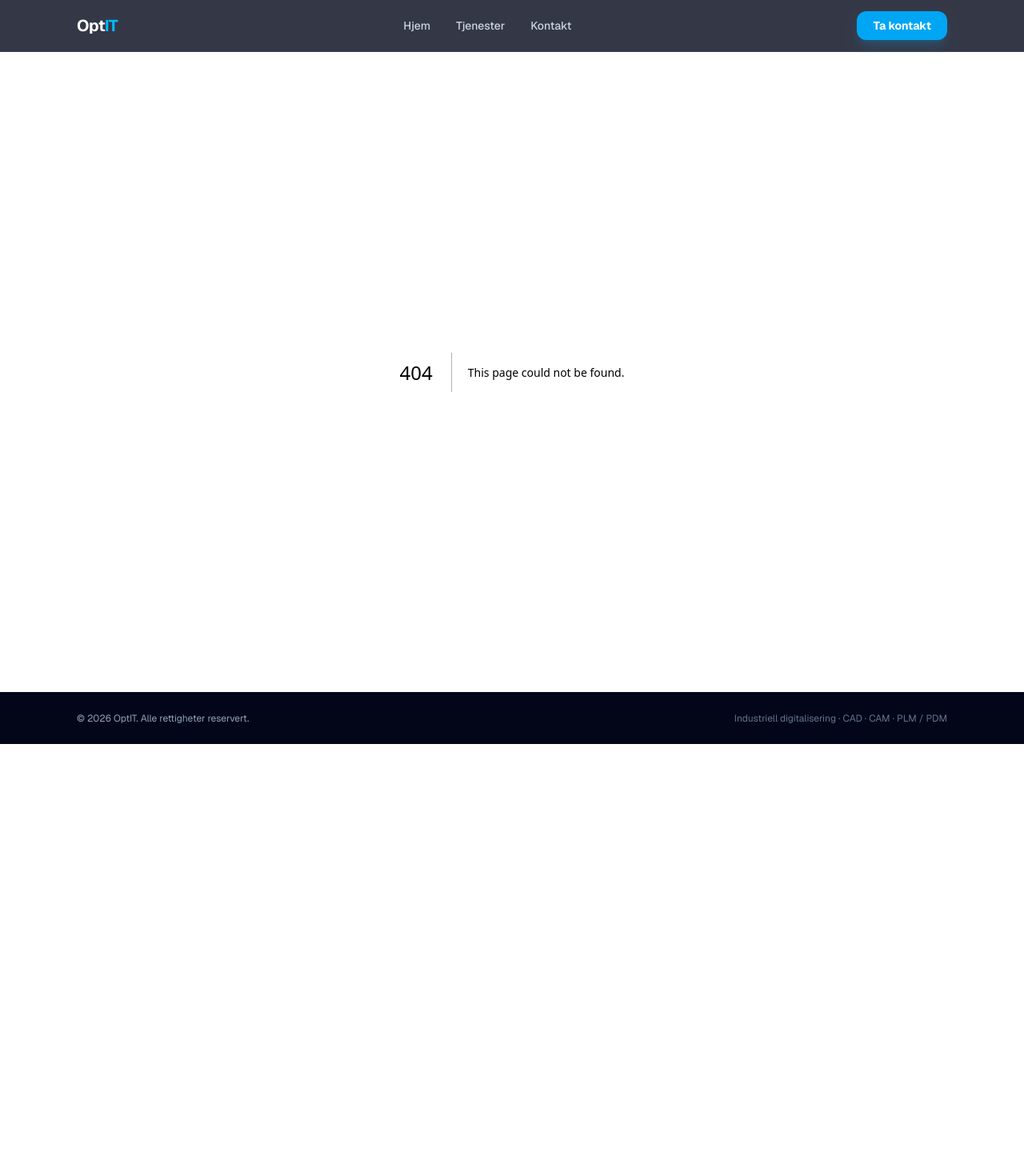
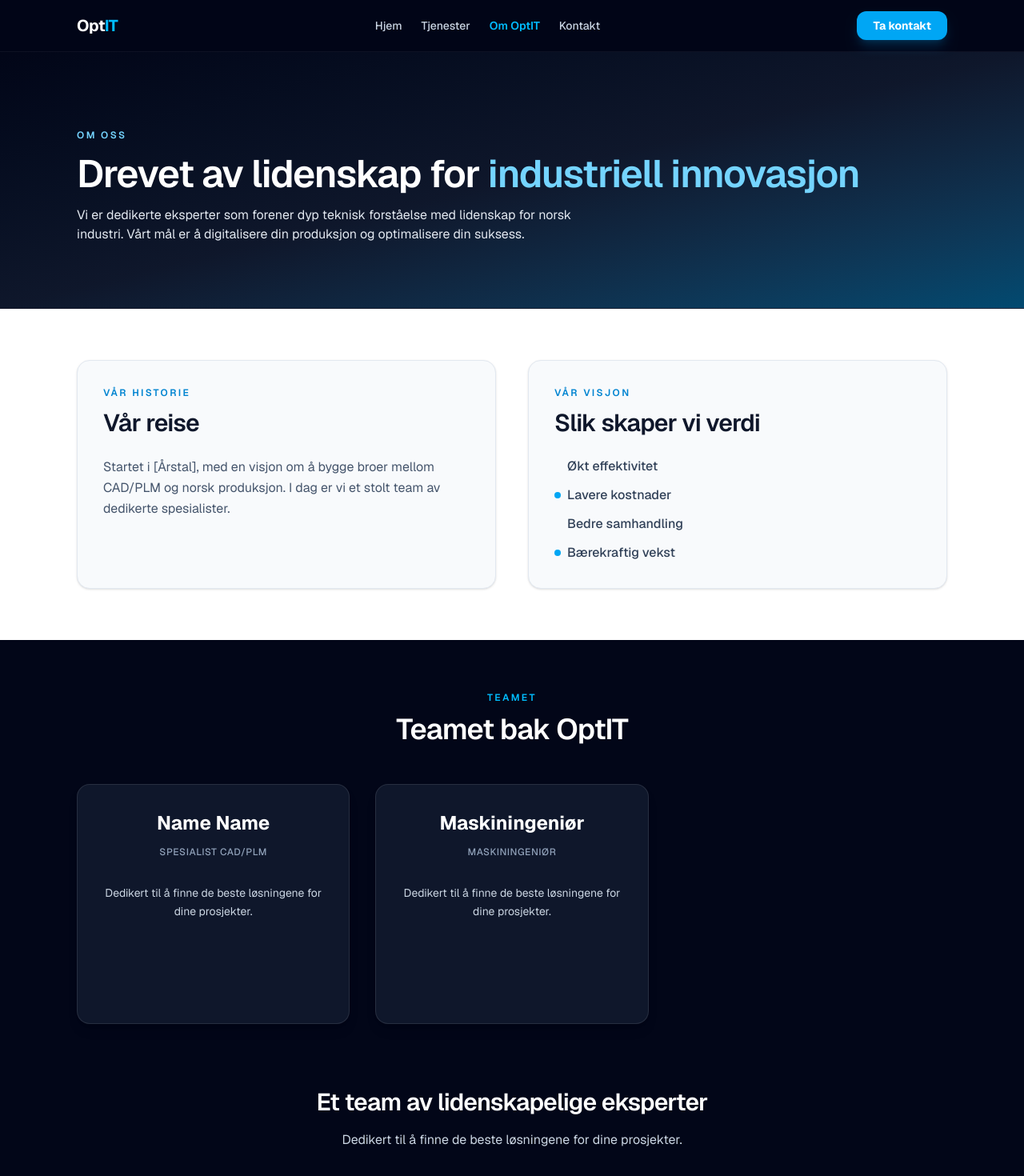
Before and after one commit to andreLouisK/OptIt, a Next.js app: page /om-optit in a window 1280 px wide. Before the commit this address had no page. Shown: the top 1470 px of the page at 80% size. Before the commit the page ends 930 px from the top, so only its background shows below. Built offline with nearby package versions, Linux system fonts and the light colour scheme.

Commit message:
Første utkast av Om Optit siden laget

```diff
--- /dev/null
+++ b/src/app/om-optit/page.tsx
@@ -0,0 +1,13 @@
+import { AboutHero } from "@/components/om-optit/AboutHero";
+import { OurStory } from "@/components/om-optit/OurStory";
+import { Team } from "@/components/om-optit/Team";
+
+export default function AboutPage() {
+  return (
+    <main>
+      <AboutHero />
+      <OurStory />
+      <Team />
+    </main>
+  );
+}
--- a/src/components/layout/SiteHeader.tsx
+++ b/src/components/layout/SiteHeader.tsx
@@ -2,12 +2,14 @@
 
 import { useState, useEffect } from "react";
 import Link from "next/link";
+import { usePathname } from "next/navigation"; // <--- Importer usePathname
 import { cn } from "@/lib/utils";
-import { Menu, X, ArrowRight } from "lucide-react";
+import { Menu, X } from "lucide-react"; // <--- ArrowRight er fjernet
 
 const navItems = [
   { href: "/", label: "Hjem" },
   { href: "/tjenester", label: "Tjenester" },
+  { href: "/om-optit", label: "Om OptIT" },
   { href: "/kontakt", label: "Kontakt" },
 ] as const;
 
@@ -18,6 +20,7 @@ interface NavItem {
 
 export function SiteHeader() {
   const [isOpen, setIsOpen] = useState(false);
+  const pathname = usePathname(); // <--- Henter nåværende path
 
   // Hindrer scrolling når menyen er åpen
   useEffect(() => {
@@ -27,6 +30,12 @@ export function SiteHeader() {
       document.body.style.overflow = "unset";
     }
   }, [isOpen]);
+
+  // Hjelpefunksjon for å sjekke om en rute er aktiv
+  const isActive = (href: string) => {
+    if (href === "/" && pathname !== "/") return false; // Hjem er kun aktiv på nøyaktig '/'
+    return pathname.startsWith(href); // Andre ruter er aktive hvis pathname starter med href
+  };
 
   return (
     <>
@@ -40,12 +49,18 @@ export function SiteHeader() {
           </Link>
 
           {/* DESKTOP NAV */}
-          <nav className="hidden items-center gap-8 text-sm font-medium text-slate-300 md:flex">
+          <nav className="hidden items-center gap-6 text-sm font-medium md:flex">
             {navItems.map((item) => (
               <Link
                 key={item.href}
                 href={item.href}
-                className="transition-colors hover:text-sky-400"
+                className={cn(
+                  "py-2 transition-colors",
+                  // Dynamisk styling basert på aktiv rute (kun tekstfarge)
+                  isActive(item.href)
+                    ? "text-sky-400 font-semibold" // Aktiv style
+                    : "text-slate-300 hover:text-sky-400" // Inaktiv style + hover
+                )}
               >
                 {item.label}
               </Link>
@@ -87,13 +102,17 @@ export function SiteHeader() {
                 href={item.href}
                 onClick={() => setIsOpen(false)}
                 className={cn(
-                  "group flex items-center justify-between border-b border-white/5 pb-4 text-3xl font-semibold text-white transition-all",
+                  "group flex items-center border-b border-white/5 pb-4 text-3xl font-semibold transition-all",
+                  // Dynamisk styling basert på aktiv rute (kun tekstfarge)
+                  isActive(item.href)
+                    ? "text-sky-400 translate-x-1" // Aktiv style (farge + liten flytting)
+                    : "text-white hover:text-sky-400", // Inaktiv style + hover
                   isOpen ? "translate-y-0 opacity-100" : "translate-y-4 opacity-0"
                 )}
                 style={{ transitionDelay: `${index * 100}ms` }}
               >
                 {item.label}
-                <ArrowRight className="text-sky-400 opacity-0 transition-all group-hover:translate-x-2 group-hover:opacity-100" />
+                {/* ArrowRight er fjernet */}
               </Link>
             ))}
           </nav>
--- /dev/null
+++ b/src/components/om-optit/AboutHero.tsx
@@ -0,0 +1,24 @@
+import Link from "next/link";
+
+export function AboutHero() {
+  return (
+    <section className="border-b border-white/5 bg-gradient-to-br from-slate-950 via-slate-900 to-sky-900">
+      <div className="mx-auto flex max-w-6xl flex-col gap-8 px-4 pb-16 pt-20 md:px-8 md:pb-20 md:pt-24">
+        <div className="flex items-center justify-between gap-4">
+          <div className="space-y-4">
+            <p className="text-xs font-semibold uppercase tracking-[0.2em] text-sky-300">
+              OM OSS
+            </p>
+            <h1 className="text-3xl font-semibold tracking-tight text-white md:text-4xl lg:text-5xl">
+              Drevet av lidenskap for{" "}
+              <span className="text-sky-300">industriell innovasjon</span>
+            </h1>
+            <p className="max-w-2xl text-sm text-slate-200 md:text-base">
+              Vi er dedikerte eksperter som forener dyp teknisk forståelse med lidenskap for norsk industri. Vårt mål er å digitalisere din produksjon og optimalisere din suksess.
+            </p>
+          </div>
+        </div>
+      </div>
+    </section>
+  );
+}
--- /dev/null
+++ b/src/components/om-optit/OurStory.tsx
@@ -0,0 +1,51 @@
+import React from "react";
+
+const valueProps = [
+  { text: "Økt effektivitet", color: "emerald" },
+  { text: "Lavere kostnader", color: "sky" },
+  { text: "Bedre samhandling", color: "emerald" },
+  { text: "Bærekraftig vekst", color: "sky" },
+] as const;
+
+export function OurStory() {
+  return (
+    <section className="bg-white py-16">
+      <div className="mx-auto grid max-w-6xl gap-10 px-4 md:grid-cols-2 md:px-8">
+        {/* Venstre kort: Vår Historie */}
+        <div className="flex flex-col gap-6 rounded-2xl border border-slate-200 bg-slate-50 p-8 shadow-sm">
+          <div>
+            <p className="text-xs font-semibold uppercase tracking-[0.2em] text-sky-600">
+              Vår Historie
+            </p>
+            <h2 className="mt-3 text-2xl font-semibold tracking-tight text-slate-900 md:text-3xl">
+              Vår reise
+            </h2>
+          </div>
+          <p className="text-sm text-slate-600 md:text-base leading-relaxed">
+            Startet i [Årstal], med en visjon om å bygge broer mellom CAD/PLM og norsk produksjon. I dag er vi et stolt team av dedikerte spesialister.
+          </p>
+        </div>
+
+        {/* Høyre kort: Slik skaper vi verdi */}
+        <div className="flex flex-col gap-6 rounded-2xl border border-slate-200 bg-slate-50 p-8 shadow-sm">
+          <div>
+            <p className="text-xs font-semibold uppercase tracking-[0.2em] text-sky-600">
+              Vår Visjon
+            </p>
+            <h2 className="mt-3 text-2xl font-semibold tracking-tight text-slate-900 md:text-3xl">
+              Slik skaper vi verdi
+            </h2>
+          </div>
+          <ul className="space-y-3">
+            {valueProps.map((prop, index) => (
+              <li key={index} className="flex items-center gap-2">
+                <span className={`h-2 w-2 rounded-full bg-${prop.color}-500`} />
+                <p className="text-sm font-medium text-slate-700 md:text-base">{prop.text}</p>
+              </li>
+            ))}
+          </ul>
+        </div>
+      </div>
+    </section>
+  );
+}
--- /dev/null
+++ b/src/components/om-optit/Team.tsx
@@ -0,0 +1,43 @@
+import React from "react";
+
+const teamMembers = [
+  { name: "Name Name", title: "Spesialist CAD/PLM", expertise: "Dedikert til å finne de beste løsningene for dine prosjekter." },
+  { name: "Maskiningeniør", title: "Maskiningeniør", expertise: "Dedikert til å finne de beste løsningene for dine prosjekter." },
+] as const;
+
+export function Team() {
+  return (
+    <section className="bg-slate-950 py-16">
+      <div className="mx-auto flex max-w-6xl flex-col items-center gap-12 px-4 md:px-8">
+        <div>
+          <p className="text-center text-xs font-semibold uppercase tracking-[0.2em] text-sky-400">
+            TEAMET
+          </p>
+          <h2 className="mt-3 text-center text-3xl font-semibold tracking-tight text-white md:text-4xl">
+            Teamet bak OptIT
+          </h2>
+        </div>
+
+        {/* Teammedlemmer i kortformat */}
+        <div className="grid grid-cols-1 gap-8 md:grid-cols-2 lg:grid-cols-3">
+          {teamMembers.map((member, index) => (
+            <div key={index} className="flex flex-col gap-4 rounded-2xl border border-white/10 bg-slate-900 p-8 text-center text-slate-50 min-h-[300px] shadow-lg">
+              <div className="space-y-3">
+                <p className="text-2xl font-bold text-white">{member.name}</p>
+                <p className="text-xs font-medium uppercase tracking-wider text-slate-400">{member.title}</p>
+              </div>
+              <p className="mt-4 text-sm text-slate-300 leading-relaxed">
+                {member.expertise}
+              </p>
+            </div>
+          ))}
+        </div>
+
+        <div className="text-center max-w-2xl mt-8">
+            <h3 className="text-2xl font-semibold tracking-tight text-white md:text-3xl">Et team av lidenskapelige eksperter</h3>
+            <p className="mt-4 text-sm text-slate-300 leading-relaxed md:text-base">Dedikert til å finne de beste løsningene for dine prosjekter.</p>
+        </div>
+      </div>
+    </section>
+  );
+}
```
Also changed, not shown: Deploy.txt.
